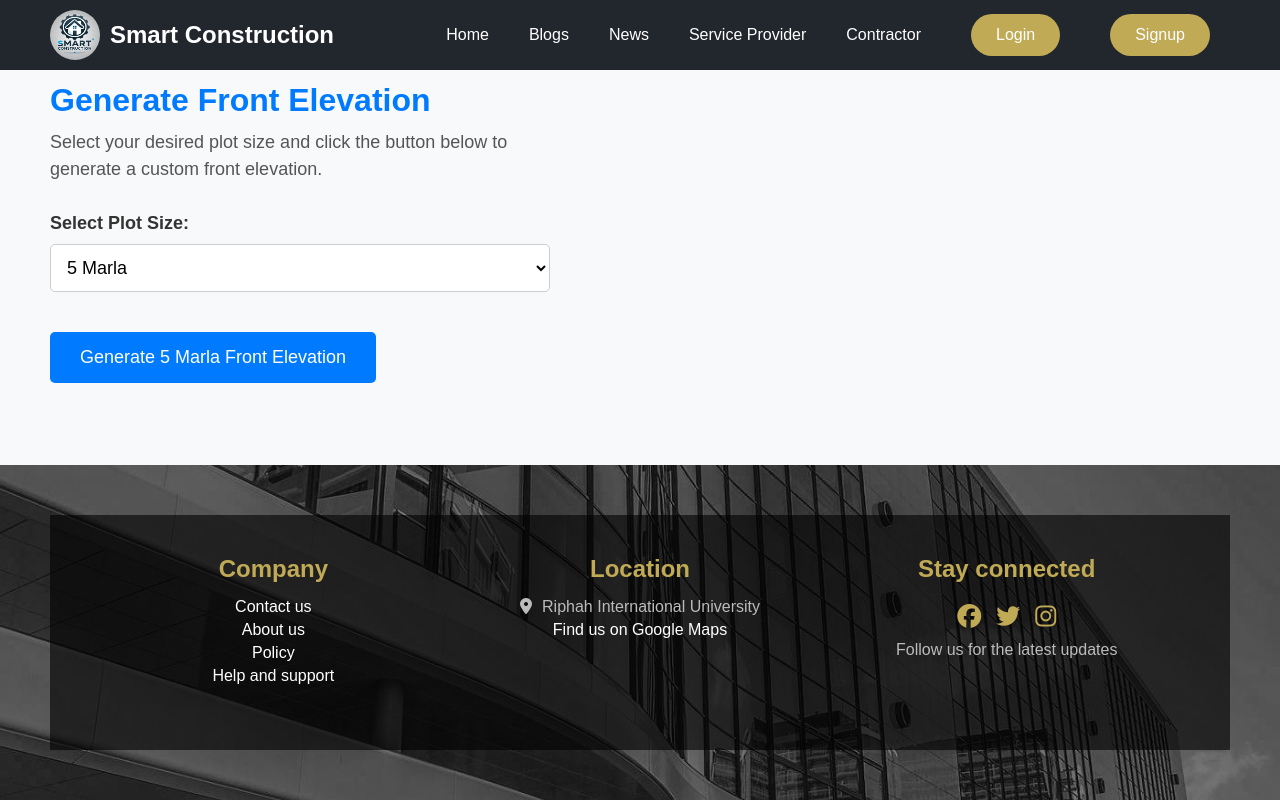
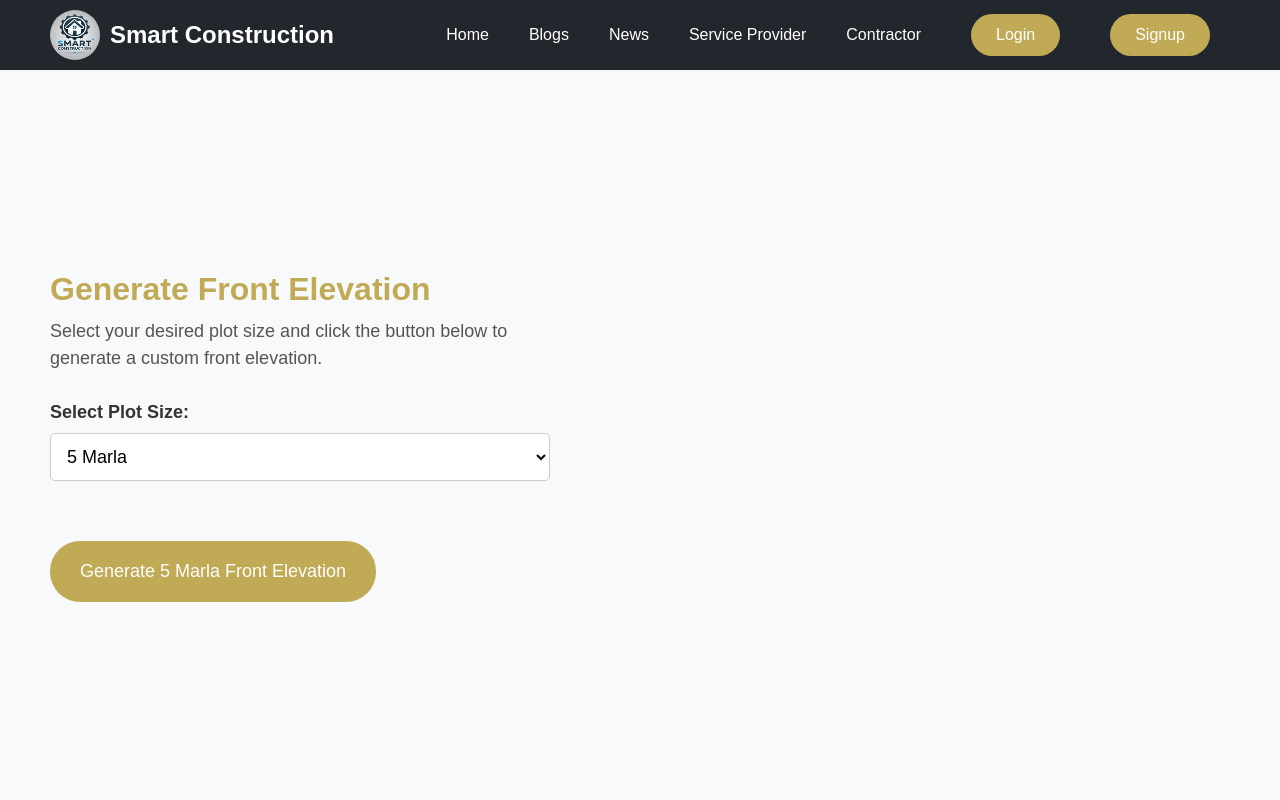
Before and after one commit to MirAllahyar/Innovative-AI-Solutions-for-Smart-Construction, a React (Create React App) app: page /generate-front-elevation in a window 1280 px wide. Shown: the top 800 px of the page. Built offline with nearby package versions, Linux system fonts and the light colour scheme.

Commit message:
Update GenerateFrontElevation.css

```diff
--- a/src/pages/GenerateFrontElevation/GenerateFrontElevation.css
+++ b/src/pages/GenerateFrontElevation/GenerateFrontElevation.css
@@ -1,5 +1,7 @@
 /* General container styles */
+
 .app-container {
+  padding-top: 9vh;
   display: flex;
   flex-direction: column;
   min-height: 100vh;
@@ -10,6 +12,7 @@
 
 .main-content {
   flex: 1;
+  min-height: 91vh;
   padding: 50px;
   display: flex;
   justify-content: center;
@@ -39,7 +42,7 @@
 .title {
   font-size: 32px;
   font-weight: bold;
-  color: #007bff;
+  color: #c0aa55;
   margin-bottom: 10px;
 }
 
@@ -78,18 +81,18 @@
 }
 
 .generate-btn {
-  background-color: #007bff;
+  margin-top: 20px;
+  padding: 20px 30px;
+  background-color: #c0aa55;
   color: white;
   border: none;
-  padding: 15px 30px;
-  font-size: 18px;
+  border-radius: 30px;
   cursor: pointer;
-  border-radius: 5px;
-  transition: background-color 0.3s ease;
+  font-size: large;
 }
 
 .generate-btn:hover {
-  background-color: #0056b3;
+  background-color: #444;
 }
 
 .generate-btn:disabled {
```
